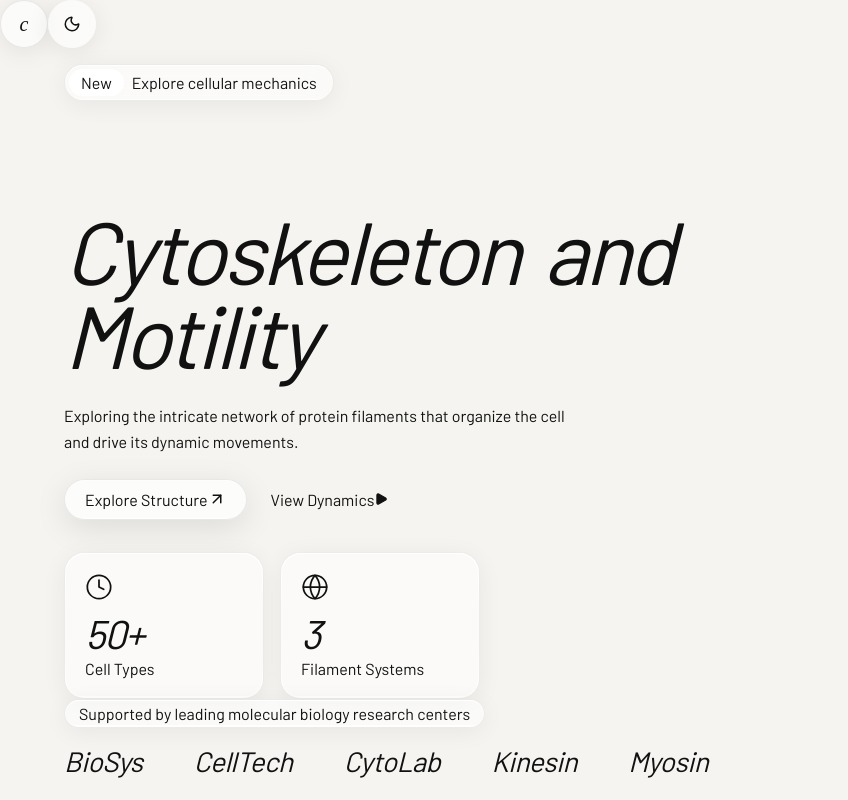
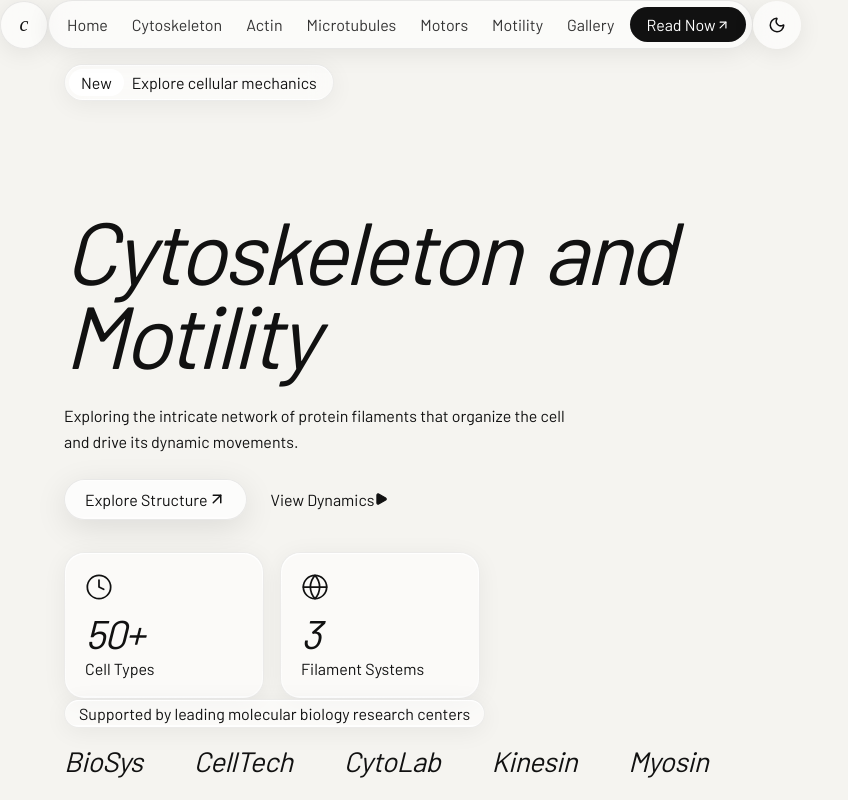
Before and after one commit to plum45/ruji, a React (Vite) app: page / in a window 1280 px wide. Shown: the top 800 px of the page, without its empty margins (0-848 px from the left). Built offline with nearby package versions, Linux system fonts and the light colour scheme; a web font is replaced by a local one.

Commit message:
Fix Navbar visibility on smaller screens by removing hidden class

```diff
--- a/src/components/CapabilitiesSection.tsx
+++ b/src/components/CapabilitiesSection.tsx
@@ -45,8 +45,6 @@ const CARD_ANIMATION = (delay: number) => ({
     hover: {
       y: -8,
       scale: 1.015,
-      backgroundColor: 'rgba(255, 255, 255, 0.04)',
-      boxShadow: '0 20px 40px rgba(0, 0, 0, 0.7), 0 0 30px rgba(255, 255, 255, 0.05)',
       transition: { duration: 0.3, ease: 'easeOut' as const }
     }
   }
--- a/src/components/DynamicsSection.tsx
+++ b/src/components/DynamicsSection.tsx
@@ -46,8 +46,6 @@ const CARD_ANIMATION = (delay: number) => ({
     hover: {
       y: -8,
       scale: 1.015,
-      backgroundColor: 'rgba(255, 255, 255, 0.04)',
-      boxShadow: '0 20px 40px rgba(0, 0, 0, 0.7), 0 0 30px rgba(255, 255, 255, 0.05)',
       transition: { duration: 0.3, ease: 'easeOut' as const }
     }
   }
--- a/src/components/Navbar.tsx
+++ b/src/components/Navbar.tsx
@@ -33,7 +33,7 @@ export default function Navbar() {
       };
 
   return (
-    <nav className="fixed top-4 left-0 right-0 z-50 flex items-center justify-between px-8 lg:px-16 pointer-events-none">
+    <nav className="fixed top-4 left-0 right-0 z-50 flex items-center justify-between px-4 lg:px-8 pointer-events-none">
       {/* Logo */}
       <div
         className={isLight ? 'pointer-events-auto flex items-center justify-center' : 'liquid-glass pointer-events-auto flex items-center justify-center'}
@@ -44,9 +44,9 @@ export default function Navbar() {
         </span>
       </div>
 
-      {/* Center pill nav — desktop */}
+      {/* Center pill nav */}
       <div
-        className={isLight ? 'pointer-events-auto hidden md:flex items-center gap-1' : 'liquid-glass pointer-events-auto hidden md:flex items-center gap-1'}
+        className={isLight ? 'pointer-events-auto flex items-center gap-1' : 'liquid-glass pointer-events-auto flex items-center gap-1'}
         style={{ borderRadius: 9999, padding: '6px', ...glassStyle }}
       >
         {NAV_LINKS.map((link) => (
--- a/src/components/TopicSection.tsx
+++ b/src/components/TopicSection.tsx
@@ -40,8 +40,6 @@ const CARD_ANIMATION = (delay: number) => ({
     hover: {
       y: -8,
       scale: 1.015,
-      backgroundColor: 'rgba(255, 255, 255, 0.04)',
-      boxShadow: '0 20px 40px rgba(0, 0, 0, 0.7), 0 0 30px rgba(255, 255, 255, 0.05)',
       transition: { duration: 0.3, ease: 'easeOut' as const }
     }
   }
```
